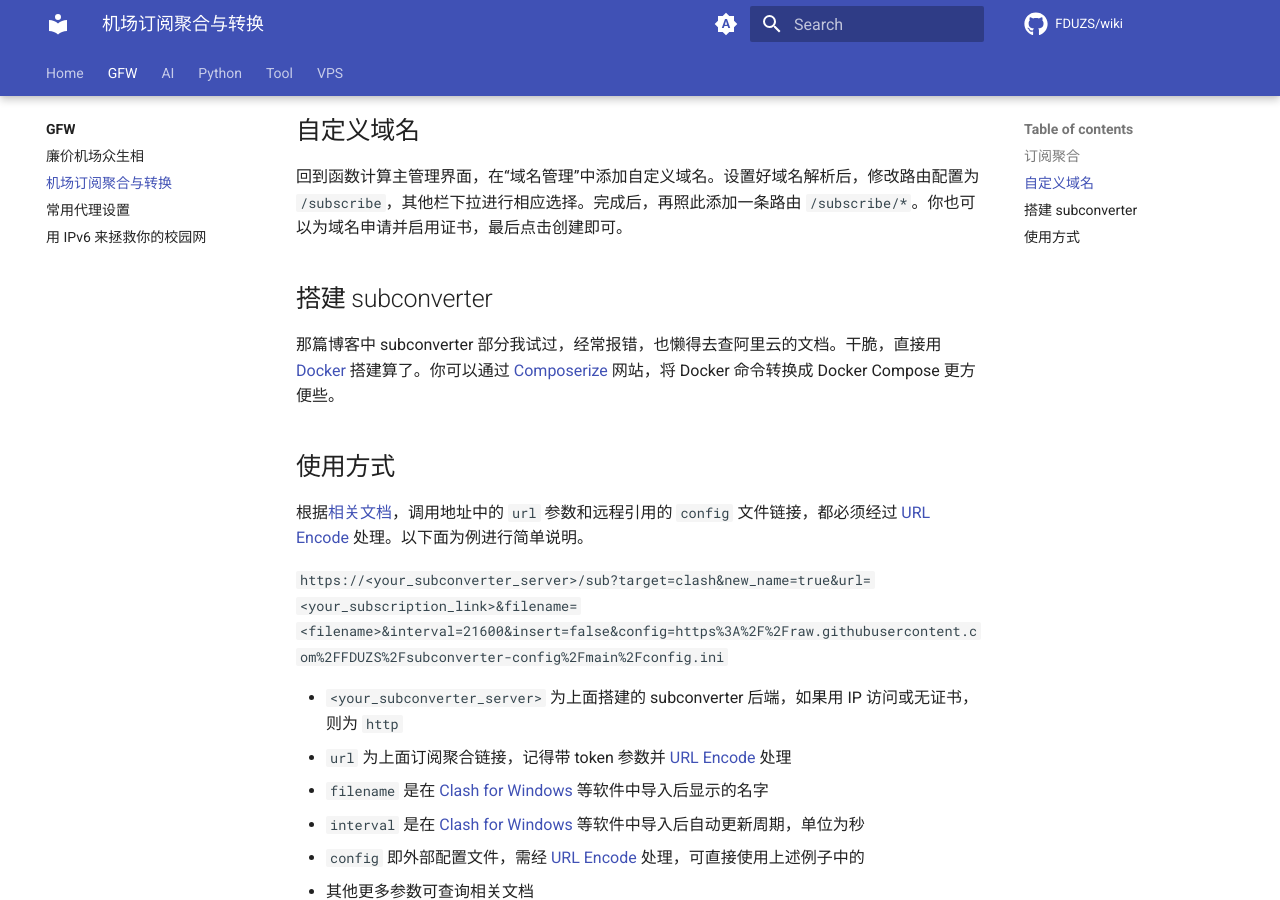
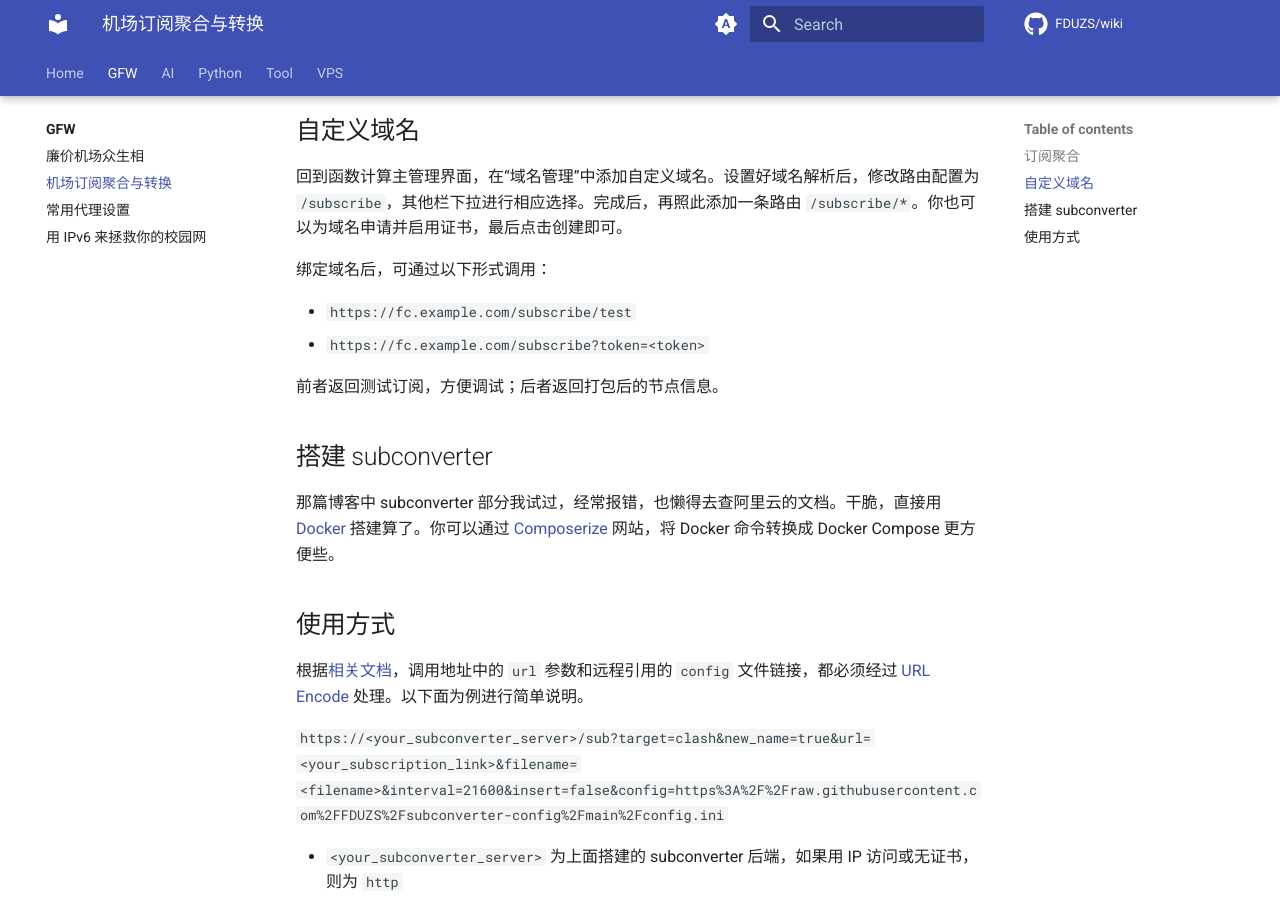
Before and after one commit to FDUZS/wiki, an MkDocs documentation site: the page built from docs/gfw/proxy-bundle-and-conversion.md, in a window 1280 px wide and 900 px high, scrolled down 1943 px. Built offline with MkDocs 1.6.1 and Material for MkDocs 9.7.7, drawn with Linux system fonts in a browser that asks for light colours; comment, search, counter and statistics services are not loaded; some of the changed text lies outside the part shown.

Commit message:
update: add more details

```diff
--- a/docs/gfw/proxy-bundle-and-conversion.md
+++ b/docs/gfw/proxy-bundle-and-conversion.md
@@ -10,7 +10,7 @@
 
 确保选中“处理 HTTP 请求”，然后在下方“高级配置”中将“实例并发度”设置为 100，“执行超时时间”设置为推荐的 600。
 
-在“环境变量”中添加 `URL` 变量，值为订阅链接，有多个链接的话用`|`分隔。再添加一个 `TOKEN` 变量，值的格式为 `<用户名>=<token>`，同样以 `|` 分隔。上面博客中有相关设置截图。
+在“环境变量”中添加 `URL` 变量，值为订阅链接，有多个链接的话用`|`分隔。再添加一个 `TOKEN` 变量，值的格式为 `<token_name>=<token>`，同样以 `|` 分隔。上面博客中有相关设置截图。
 
 完成后，点击“创建”会进入代码编辑页面，用的是 VS Code Server。调出终端，执行 `npm install axios`。修改 `index.js` 为以下代码，记得点击部署函数。
 
@@ -88,6 +88,13 @@ exports.handler = async (req, resp, context) => {
 
 回到函数计算主管理界面，在“域名管理”中添加自定义域名。设置好域名解析后，修改路由配置为 `/subscribe`，其他栏下拉进行相应选择。完成后，再照此添加一条路由 `/subscribe/*`。你也可以为域名申请并启用证书，最后点击创建即可。
 
+绑定域名后，可通过以下形式调用：
+
+- `https://fc.example.com/subscribe/test`
+- `https://fc.example.com/subscribe?token=<token>`
+
+前者返回测试订阅，方便调试；后者返回打包后的节点信息。
+
 ## 搭建 subconverter
 
 那篇博客中 subconverter 部分我试过，经常报错，也懒得去查阿里云的文档。干脆，直接用 [Docker][subconverter-docker] 搭建算了。你可以通过 [Composerize] 网站，将 Docker 命令转换成 Docker Compose 更方便些。
```
